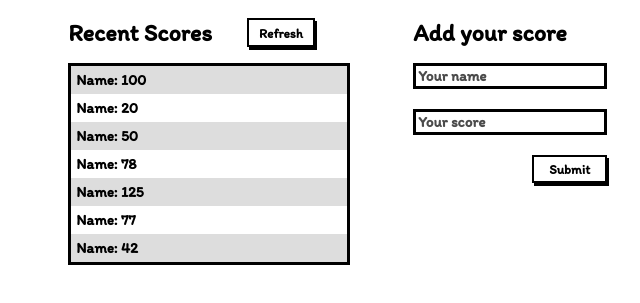
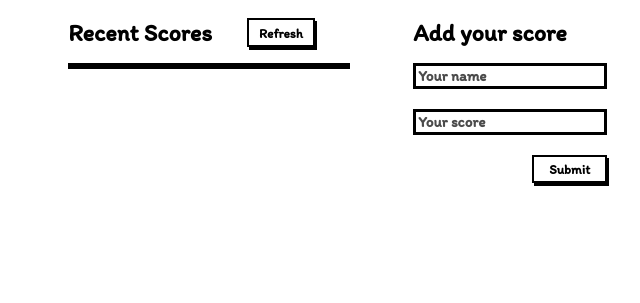
Before and after one commit to ashmalzahra/Leaderboard, a website built with webpack: page src/index.html in a window 1280 px wide. Shown: the part 151-454 px from the top of the page, without its empty margins (3-643 px from the left). Built offline with nearby package versions, Linux system fonts and the light colour scheme.

Commit message:
Remove unncessary code

```diff
--- a/src/index.html
+++ b/src/index.html
@@ -18,13 +18,6 @@
                 <button type="button" id="refresh">Refresh</button>
             </div>
             <ul class="scores">
-                <li class="each-score">Name: 100</li>
-                <li class="each-score">Name: 20</li>
-                <li class="each-score">Name: 50</li>
-                <li class="each-score">Name: 78</li>
-                <li class="each-score">Name: 125</li>
-                <li class="each-score">Name: 77</li>
-                <li class="each-score">Name: 42</li>
             </ul>
         </section>
         <section class="two">
--- a/src/modules/scores.js
+++ b/src/modules/scores.js
@@ -39,7 +39,7 @@ class ScoreBoard {
     createHtml(){
         scores = document.querySelector('.scores')
         scores.innerHtml = ''
-        this.list.forEach((object) => {
+        this.list.forEach((scoresObject) => {
             const element = document.createElement('li')
             element.classList.add('each-score')
             element.innerText = `${scoresObject.user}: ${scoresObject.score}`
```
